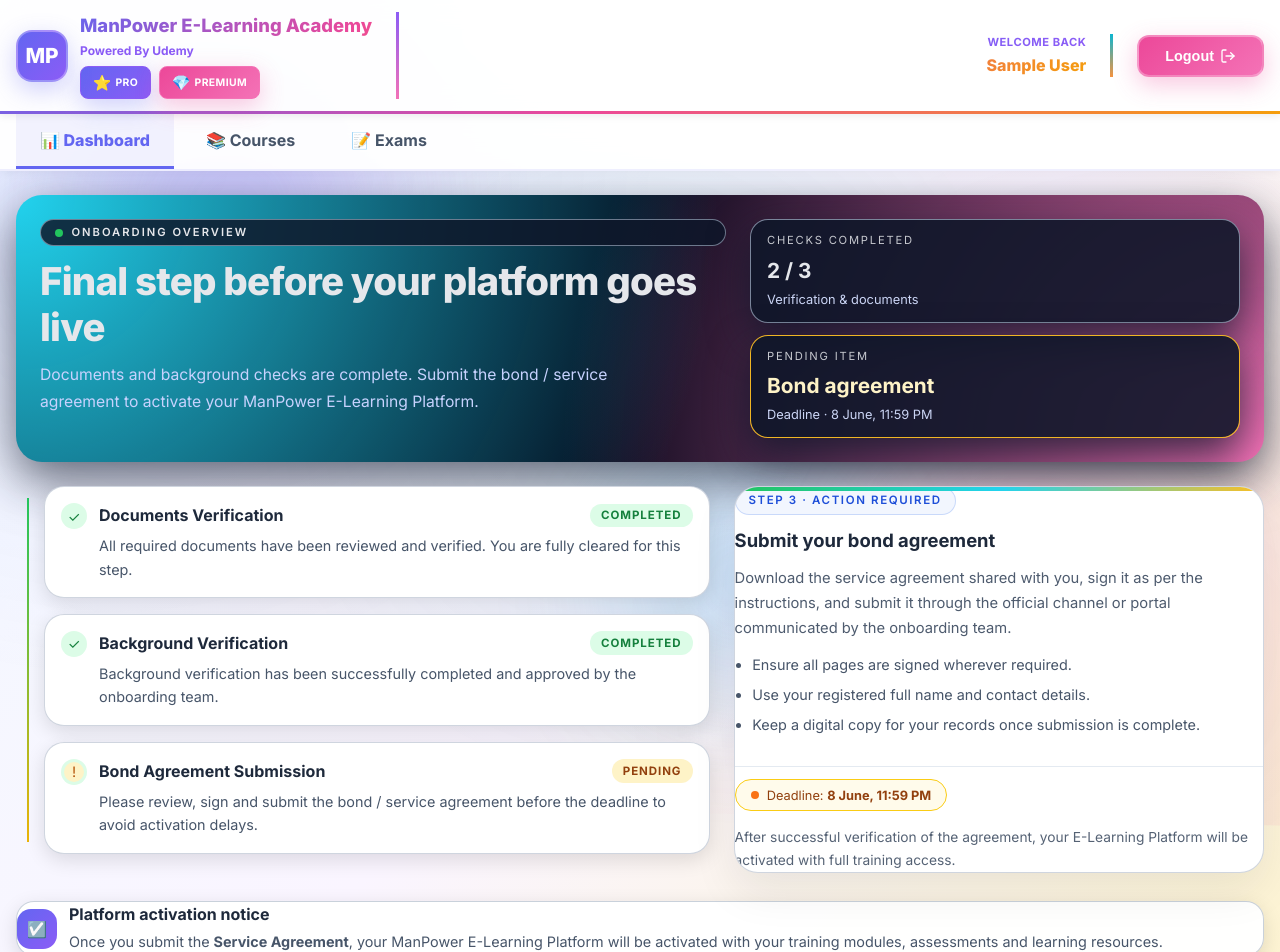
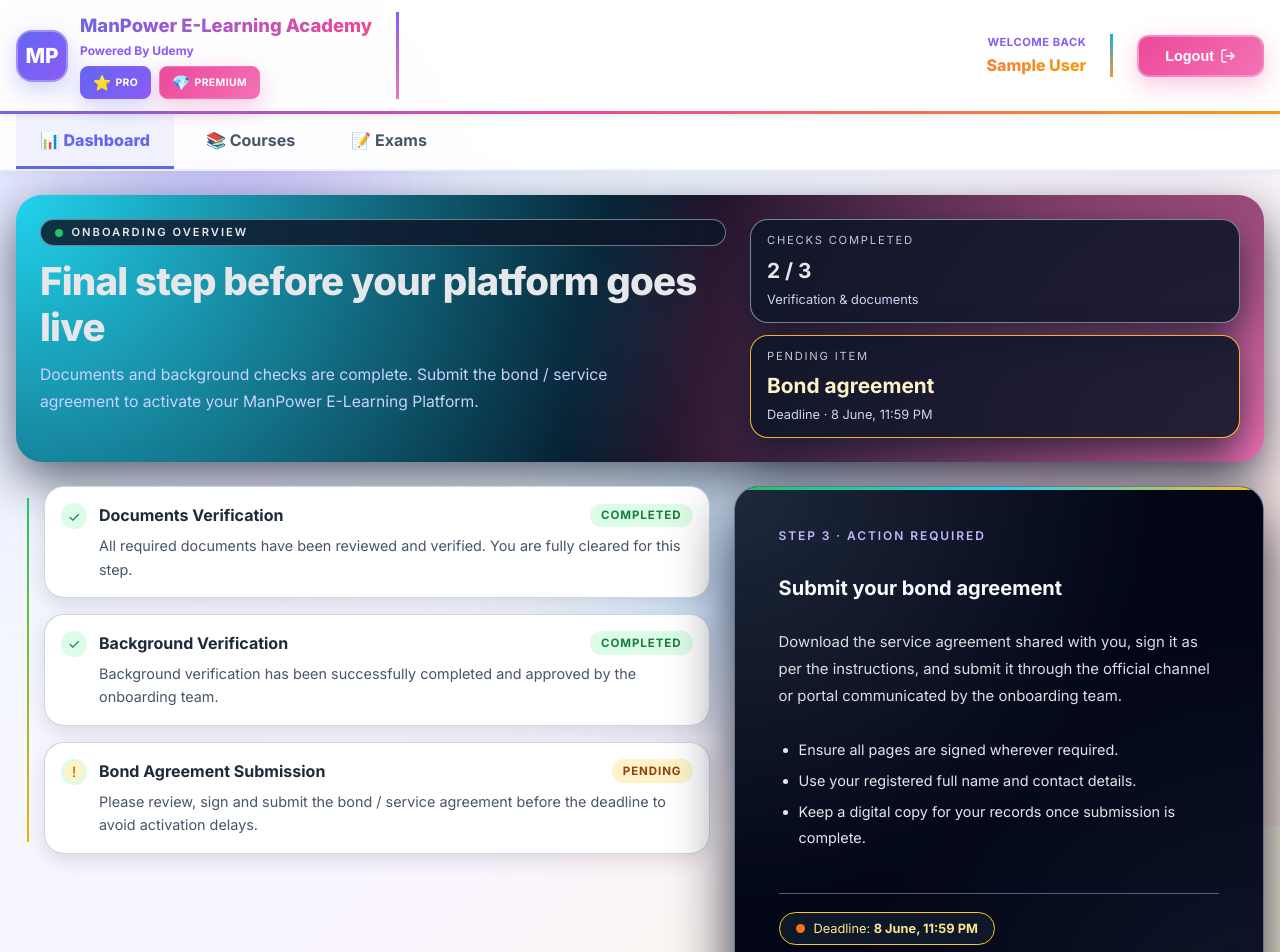
Before and after one commit to srikanth123098/ManPower_Group, a React (Vite) app: page /#/dashboard in a window 1280 px wide. Shown: the top 952 px of the page. Built offline with nearby package versions, Linux system fonts and the light colour scheme; no server answers; sample sign-in values are in the browser's storage.

Commit message:
Update index.css

```diff
--- a/src/index.css
+++ b/src/index.css
@@ -2259,114 +2259,115 @@
 
 
 
-
-
-
-
-/* STEP 3 – Bond Agreement card (light, enterprise style) */
+/* STEP 3 – Bond Agreement card (dark, premium, with proper inner spacing) */
 
 .onboard-bond-card {
   position: relative;
   border-radius: 24px;
-  padding: var(--sp-5);
-  background: #ffffff;
-  border: 1px solid rgba(148, 163, 184, 0.45);
-  box-shadow: 0 18px 45px rgba(15, 23, 42, 0.08);
+  padding: 2.5rem 2.75rem 2.25rem;   /* more room inside the box */
+  background: radial-gradient(circle at 0% 0%, #1e293b 0%, transparent 55%),
+              radial-gradient(circle at 100% 100%, #0f172a 0%, transparent 55%),
+              #020617;
+  color: #e5e7eb;
+  border: 1px solid rgba(148, 163, 184, 0.7);
+  box-shadow: 0 22px 60px rgba(15, 23, 42, 0.9);
   display: flex;
   flex-direction: column;
-  gap: var(--sp-3);
+  gap: 1.25rem;
   animation: onboardFadeUp 600ms cubic-bezier(0.16, 1, 0.3, 1) 70ms both;
   overflow: hidden;
 }
 
-/* Thin gradient accent strip at the top */
+/* Thin gradient strip at top, subtle */
 .onboard-bond-card::before {
   content: "";
   position: absolute;
   inset-inline: 0;
   top: 0;
-  height: 4px;
+  height: 3px;
   background: linear-gradient(90deg, #22c55e, #22d3ee, #fbbf24);
 }
 
-/* Header row: label + nothing else for now */
+/* Header row */
 .onboard-bond-header {
   display: flex;
   justify-content: space-between;
   align-items: center;
+  margin-bottom: 0.25rem;
 }
 
 .onboard-bond-label {
-  display: inline-flex;
-  align-items: center;
-  padding: 0.25rem 0.8rem;
-  border-radius: 999px;
-  background: rgba(37, 99, 235, 0.06);
-  border: 1px solid rgba(37, 99, 235, 0.2);
-  font-size: 0.72rem;
-  letter-spacing: 0.14em;
+  font-size: 0.75rem;
+  letter-spacing: 0.16em;
   text-transform: uppercase;
   font-weight: 600;
-  color: #1d4ed8;
-}
-
-/* Main title + text */
+  color: #c4b5fd;
+}
+
+/* Title + paragraph spacing */
 .onboard-bond-title {
-  font-size: 1.15rem;
-  font-weight: 700;
-  color: var(--text-dark);
+  font-size: 1.25rem;
+  font-weight: 700;
+  color: #f9fafb;
+  margin-top: 0.25rem;
 }
 
 .onboard-bond-text {
-  font-size: 0.92rem;
-  line-height: 1.7;
-  color: var(--text-medium);
-}
-
-/* Bullet list */
+  margin-top: 0.35rem;
+  font-size: 0.93rem;
+  line-height: 1.8;
+  color: #e5e7eb;
+  max-width: 40rem;
+}
+
+/* Bullet list – aligned and spaced */
 .onboard-bond-list {
-  padding-left: 1.1rem;
+  margin-top: 0.5rem;
+  padding-left: 1.25rem;       /* more left indent so bullets don’t hug edge */
   font-size: 0.9rem;
-  line-height: 1.7;
-  color: var(--text-medium);
+  line-height: 1.8;
+  color: #e5e7eb;
 }
 
 .onboard-bond-list li + li {
-  margin-top: 0.35rem;
-}
-
-/* Bottom section: deadline + note */
+  margin-top: 0.3rem;
+}
+
+/* Footer area – clear separation & padding */
 .onboard-bond-footer {
-  margin-top: var(--sp-4);
-  padding-top: var(--sp-3);
-  border-top: 1px solid rgba(226, 232, 240, 0.9);
+  margin-top: 1.4rem;
+  padding-top: 1.1rem;
+  border-top: 1px solid rgba(148, 163, 184, 0.55);
   display: flex;
   flex-direction: column;
   gap: 0.9rem;
 }
 
+/* Deadline pill */
 .onboard-deadline-pill {
   display: inline-flex;
   align-items: center;
-  gap: 0.5rem;
+  gap: 0.55rem;
   align-self: flex-start;
-  padding: 0.35rem 0.95rem;
+  padding: 0.38rem 1rem;
   border-radius: 999px;
-  background: #fffbeb;
+  background: #0f172a;
   border: 1px solid #facc15;
   font-size: 0.8rem;
-  color: #92400e;
+  color: #fde68a;
 }
 
 .onboard-deadline-dot {
-  width: 8px;
-  height: 8px;
+  width: 9px;
+  height: 9px;
   border-radius: 999px;
   background: #f97316;
 }
 
+/* Final note */
 .onboard-bond-note {
-  font-size: 0.86rem;
+  font-size: 0.88rem;
   line-height: 1.7;
-  color: var(--text-medium);
-}
+  color: #e5e7eb;
+  max-width: 40rem;
+}
```
